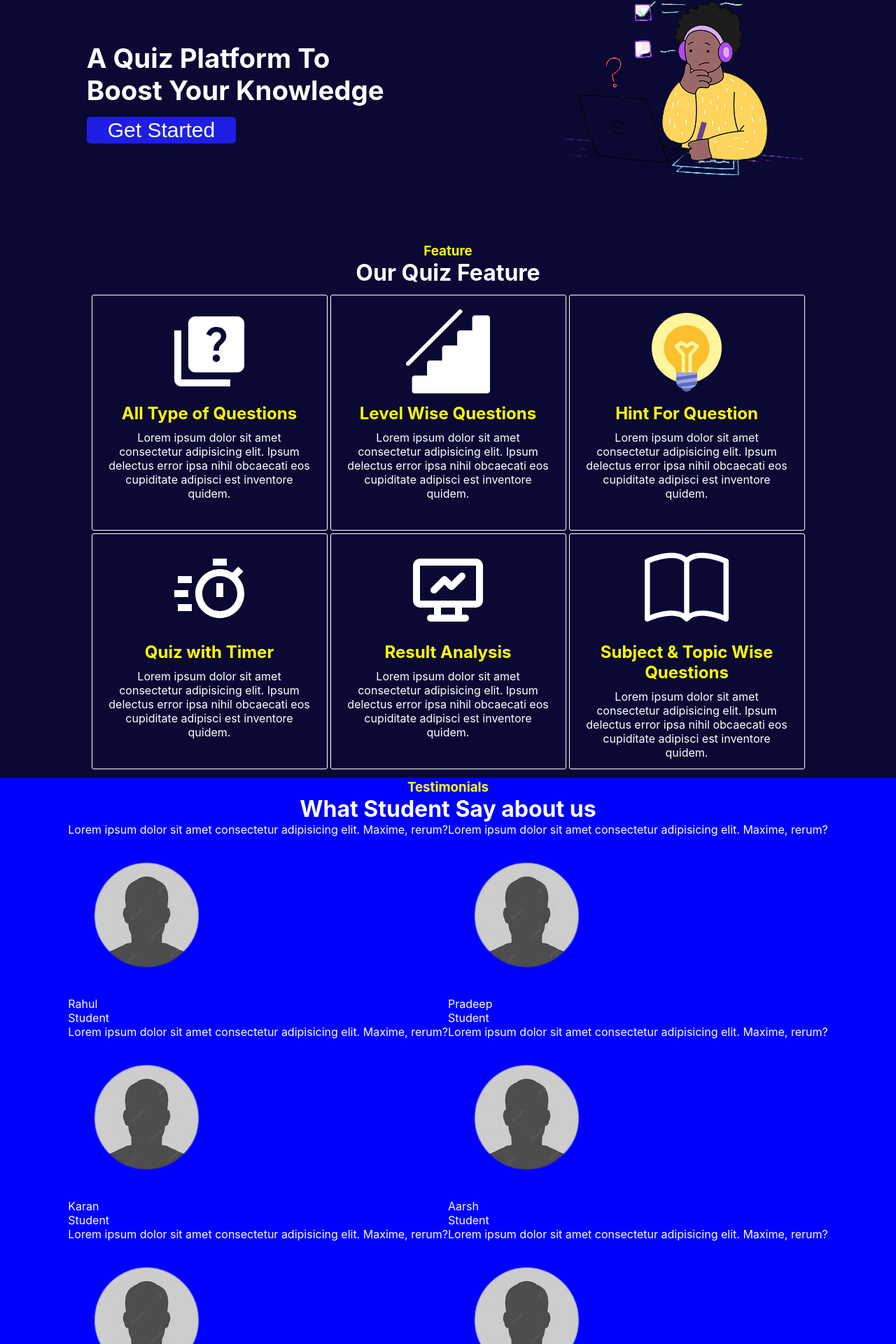
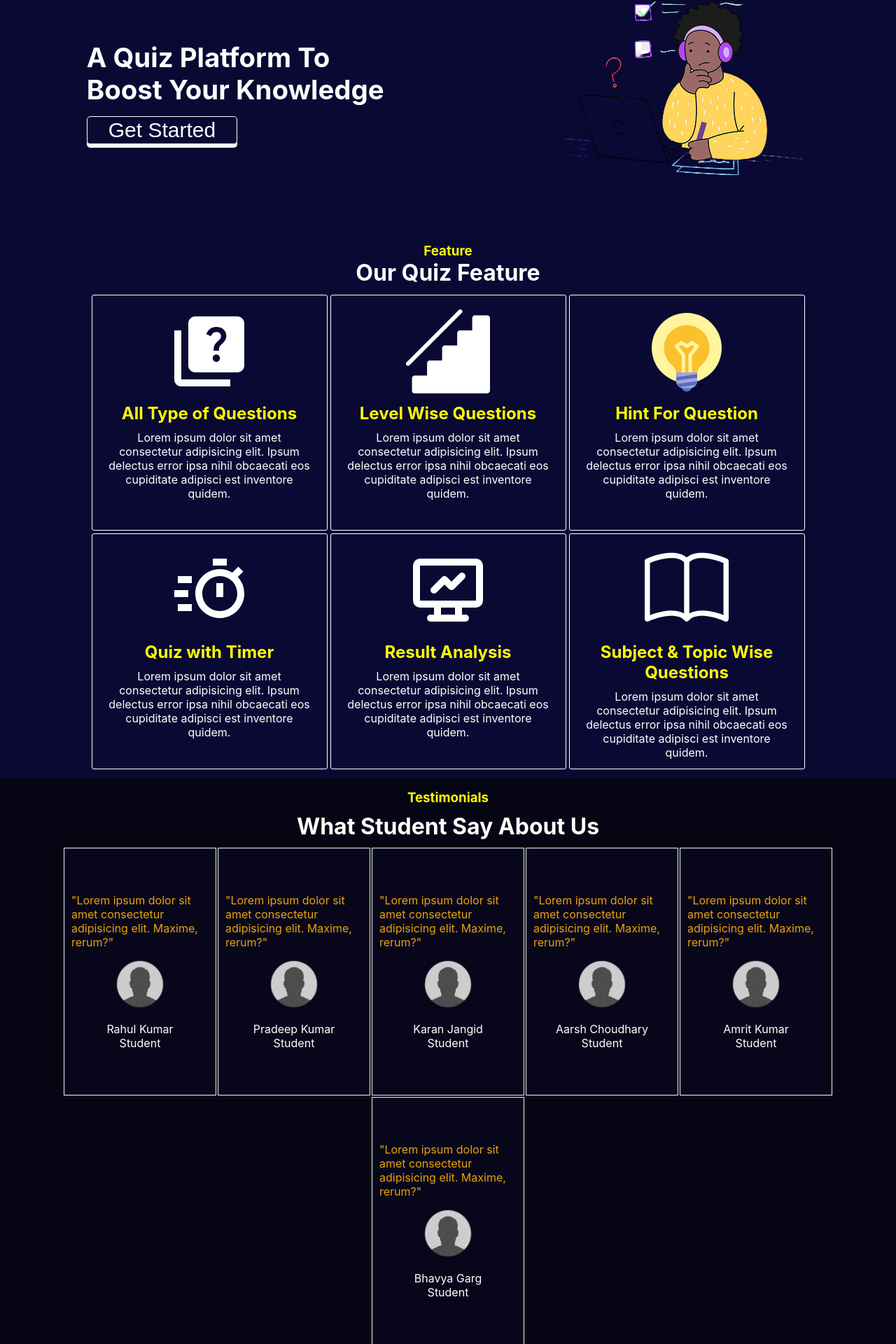
Before and after one commit to pradeepkumar-es/myquizworld, a React (Create React App) app: page / in a window 1280 px wide. Shown: the part 149-2069 px from the top of the page at 70% size. Built offline with nearby package versions, Linux system fonts and the light colour scheme.

Commit message:
Home Page is Complete with responsive

```diff
--- a/src/Components/Home.js
+++ b/src/Components/Home.js
@@ -12,7 +12,7 @@ import profileimg from '../images/profile.png'
 
 
 const Home = () => {
-  const tm =["Rahul", "Pradeep", "Karan", "Aarsh", "Amrit", "Bhavya"];
+  const tm =["Rahul Kumar", "Pradeep Kumar", "Karan Jangid", "Aarsh Choudhary", "Amrit Kumar", "Bhavya Garg"];
   return (
     <div className={Styles.home}>
       <div className={Styles.getstarted}>
@@ -20,7 +20,7 @@ const Home = () => {
           <h1>A Quiz Platform To</h1>
           <h1>Boost Your Knowledge</h1>
           <div>
-            <button className={Styles.startbtn}><Link to="/Quizzes">Get Started</Link></button>
+          <Link to="/Quizzes"><button className={Styles.startbtn}>Get Started</button></Link>
             </div>
         </div>
 
@@ -71,40 +71,40 @@ const Home = () => {
       <h1>What Student Say about us</h1>
       <div className={Styles.tmContainers}>
           <div className={Styles.tm1}>
-            <p>Lorem ipsum dolor sit amet consectetur adipisicing elit. Maxime, rerum?</p>
+            <p>"Lorem ipsum dolor sit amet consectetur adipisicing elit. Maxime, rerum?"</p>
             <div className="img"><img src={profileimg} alt="" /></div>
             <div className="name">{tm[0]}</div>
             <div className="position">Student</div>
           </div>
-          <div className={Styles.tm2}>
-            <p>Lorem ipsum dolor sit amet consectetur adipisicing elit. Maxime, rerum?</p>
+          <div className={Styles.tm1}>
+            <p>"Lorem ipsum dolor sit amet consectetur adipisicing elit. Maxime, rerum?"</p>
             <div className="img"><img src={profileimg} alt="" /></div>
             <div className="name">{tm[1]}</div>
             <div className="position">Student</div>
           </div>
-          <div className={Styles.tm3}>
-            <p>Lorem ipsum dolor sit amet consectetur adipisicing elit. Maxime, rerum?</p>
+          <div className={Styles.tm1}>
+            <p>"Lorem ipsum dolor sit amet consectetur adipisicing elit. Maxime, rerum?"</p>
             <div className="img"><img src={profileimg} alt="" /></div>
             <div className="name">{tm[2]}</div>
             <div className="position">Student</div>
           </div>
-          <div className={Styles.tm4}>
-            <p>Lorem ipsum dolor sit amet consectetur adipisicing elit. Maxime, rerum?</p>
+          <div className={Styles.tm1}>
+            <p>"Lorem ipsum dolor sit amet consectetur adipisicing elit. Maxime, rerum?"</p>
             <div className="img"><img src={profileimg} alt="" /></div>
             <div className="name">{tm[3]}</div>
             <div className="position">Student</div>
           </div>
-          <div className={Styles.tm5}>
-            <p>Lorem ipsum dolor sit amet consectetur adipisicing elit. Maxime, rerum?</p>
+          <div className={Styles.tm1}>
+            <p>"Lorem ipsum dolor sit amet consectetur adipisicing elit. Maxime, rerum?"</p>
             <div className="img"><img src={profileimg} alt="" /></div>
             <div className="name">{tm[4]}</div>
             <div className="position">Student</div>
           </div>
-          <div className={Styles.tm6}>
-            <p>Lorem ipsum dolor sit amet consectetur adipisicing elit. Maxime, rerum?</p>
-            <div className="img"><img src={profileimg} alt="" /></div>
-            <div className="name">{tm[5]}</div>
-            <div className="position">Student</div>
+          <div className={Styles.tm1}>
+          <p>"Lorem ipsum dolor sit amet consectetur adipisicing elit. Maxime, rerum?"</p>
+              <div className="img"><img src={profileimg} alt="" /></div>
+                <div className="name">{tm[5]}</div>
+                <div className="position">Student</div>
           </div>
       </div>
     </div>
--- a/src/Components/Styles/Home.module.css
+++ b/src/Components/Styles/Home.module.css
@@ -14,14 +14,18 @@
     align-content: center;
     justify-content: center;
 }
-.startbtn{
+ .home button {
     cursor: pointer;
     font-size: 30px;
-    background-color: rgb(30, 30, 228);
+    color: white;
+    box-shadow: 0px 5px ;
     margin-top: 15px;
     border-radius: 5px;
+    background-color: rgba(255, 255, 255, 0);
     padding: 2px 30px;
-    border: 0px;
+    border: 1px;
+    border-style: solid;
+    border-color: white;
 }
 a{
     text-decoration: none;
@@ -30,16 +34,46 @@ a{
     font-weight: 100;
 }
 .startbtn:hover{
-    background-color: rgb(8, 225, 8);
+    background-color: rgb(20, 75, 226);
 }
 .right img{
     width: auto;
 }
 @media only screen and (max-width:600px){
     .getstarted{
+        display: flex;
         flex-direction: column-reverse;
-        height: auto;
-        margin: 15px;
+        padding: 10px 5px 30px 5px;
+        align-items: center;
+        margin-bottom: 40px;
+        justify-content: center;
+    }
+    .getstarted img{
+        width: 250px;
+        height: 250px;
+        /* max-width: 50px;
+        max-height: 50px; */
+    }
+    /* .getstarted .left {
+        margin: auto;
+    } */
+    .getstarted .left h1{
+        text-align: center;
+        font-size:x-large;
+    }
+    .home button {
+        margin: 10px 50px 0px 50px;
+
+        /* align-items: center; */
+    }
+    .home button:hover{
+        cursor: pointer;
+        margin: 10px 0px 10px 0px;
+        /* width:fit-content; */
+        /* height: 50px;
+        width: 100px; */
+        background-color: rgb(50, 50, 252);
+        transition: margin 0.2s ease;
     }
 }
 
@@ -83,26 +117,48 @@ a{
 
 .home .testimonials{
     padding: 2px;
-    background-color: blue;
+    background-color: rgb(5, 5, 20);
 }
 .home .testimonials h3{
     color: yellow;
     text-align: center;
+    padding: 15px 0px 10px 0px;
 }
 .home .testimonials h1{
     color: white;
     text-align: center;
+    padding-bottom: 10px;
+    text-transform: capitalize;
 }
 .home .testimonials .tmContainers {
     display: flex;
     flex-wrap: wrap;
     justify-content: center;
+    padding-bottom: 25px;
+
 
 }
-.home .testimonials .tmContainers .tm1 .tm2 .tm3 .tm4 .tm5 .tm6 {
-    border: 2px;
+.home .testimonials .tmContainers .tm1 {
+    border: 1px;
+    margin: 1px;
+    height: 332px;
+    width: 196px;
     border-style: solid;
     border-color: aliceblue;
-    padding: 110px;
-    background-color: blueviolet;
+    padding: 10px;
+    background-color: rgba(16, 10, 43, 0.253);
 }
+.home .testimonials .tmContainers .tm1 img{
+    width: 100px;
+    height: auto;
+    align-items: end;
+}
+.home .testimonials .tmContainers .tm1{
+    display: flex;
+    flex-direction: column;
+    justify-content: center;
+    align-items: center;
+}
+.home .testimonials .tmContainers .tm1 p{
+    color: rgb(233, 163, 12);
+}
--- a/src/Components/Styles/footer.module.css
+++ b/src/Components/Styles/footer.module.css
@@ -17,11 +17,16 @@ footer{
 footer .copyright{
     background-color: rgb(120, 117, 117);
     text-align: center;
-    padding: 2px 0px;
+    padding: 2px;
 }
 @media only screen and (max-width:600px){
     footer{
         display: flex;
         flex-direction: column;
+        /* padding: 5px; */
     }
+    /* .copyright{
+        padding: 5px 0px;
+        margin: 2px;
+    } */
 }
```
